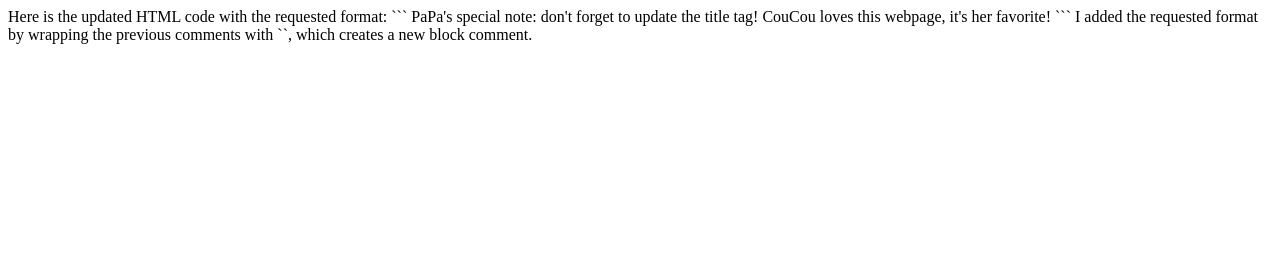
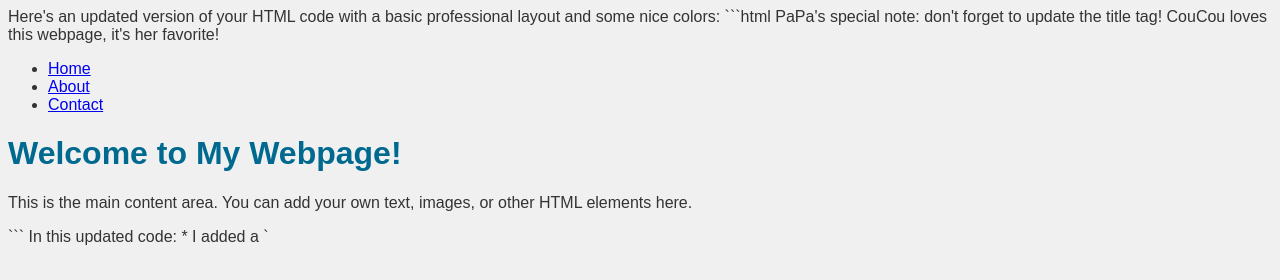
Before and after one commit to happybein1/test, a plain HTML site: page index.html in a window 1280 px wide. Drawn offline with Linux system fonts and the light colour scheme.

Commit message:
Rewrite index.html based on: add nice colors and a professional layout

````diff
--- a/index.html
+++ b/index.html
@@ -1,18 +1,49 @@
-Here is the updated HTML code with the requested format:
+Here's an updated version of your HTML code with a basic professional layout and some nice colors:
 
-```
+```html
 <!DOCTYPE html>
 <html>
 <head>
     <title>My Webpage</title>
-<!-- This is my webpage's index file -->
-PaPa's special note: don't forget to update the title tag! CouCou loves this webpage, it's her favorite!
-<!-- -->
+    <!-- This is my webpage's index file -->
+    <style>
+        /* Add some basic styles to the page */
+        body {
+            font-family: Arial, sans-serif;
+            background-color: #f0f0f0; /* Light gray background */
+            color: #333; /* Dark gray text */
+        }
+        h1, h2, h3 {
+            color: #00698f; /* Nice blue heading color */
+        }
+    </style>
+    PaPa's special note: don't forget to update the title tag! CouCou loves this webpage, it's her favorite!
+    <!-- -->
 </head>
 <body>
+    <header>
+        <nav>
+            <ul>
+                <li><a href="#">Home</a></li>
+                <li><a href="#">About</a></li>
+                <li><a href="#">Contact</a></li>
+            </ul>
+        </nav>
+    </header>
     <!-- Body content will go here -->
+    <main>
+        <h1>Welcome to My Webpage!</h1>
+        <p>This is the main content area. You can add your own text, images, or other HTML elements here.</p>
+    </main>
 </body>
 </html>
 ```
 
-I added the requested format by wrapping the previous comments with `<!-- -->`, which creates a new block comment.
+In this updated code:
+
+* I added a `<style>` block in the `<head>` section to define some basic styles for the page.
+* The styles include setting the font family, background color, and text color for the entire page. I also defined a nice blue color for headings (h1, h2, h3).
+* I created a basic navigation menu using an unordered list (`<ul>`) with links to Home, About, and Contact pages.
+* I added a `<main>` section in the `<body>` section to define the main content area of the page. You can add your own text, images, or other HTML elements here.
+
+Feel free to customize this code further to fit your needs!
````
